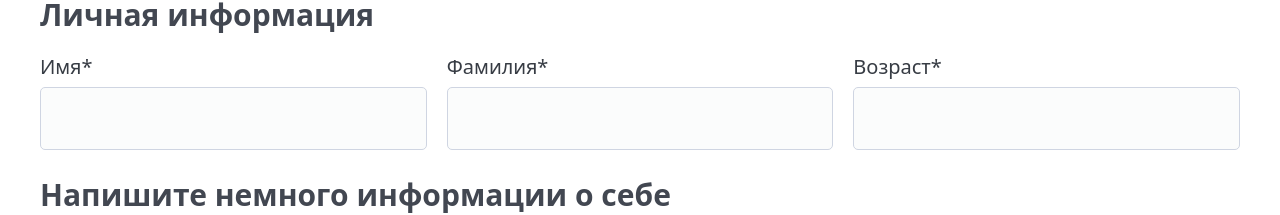
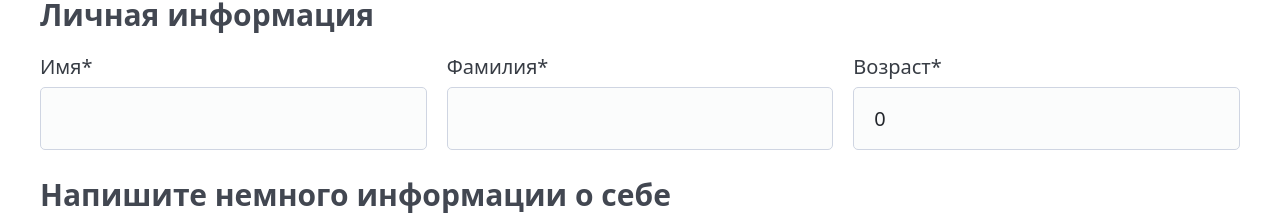
Before and after one commit to Tiver211/MentorMatch, a SvelteKit app in the folder web/: page /signup in a window 1280 px wide. Shown: the part 168-383 px from the top of the page. Built offline with nearby package versions, Linux system fonts and the light colour scheme.

Commit message:
feat(web): update /signup

```diff
--- a/web/src/routes/signup/+page.svelte
+++ b/web/src/routes/signup/+page.svelte
@@ -7,10 +7,10 @@
 		login: '',
 		password: '',
 		first_name: '',
-		last_name: undefined,
-		age: undefined,
+		last_name: '',
+		age: 0,
 		about: undefined,
-		contact: undefined
+		contact: ''
 	});
 
 	let validationErrorWarning: HTMLParagraphElement | undefined = $state();
```
